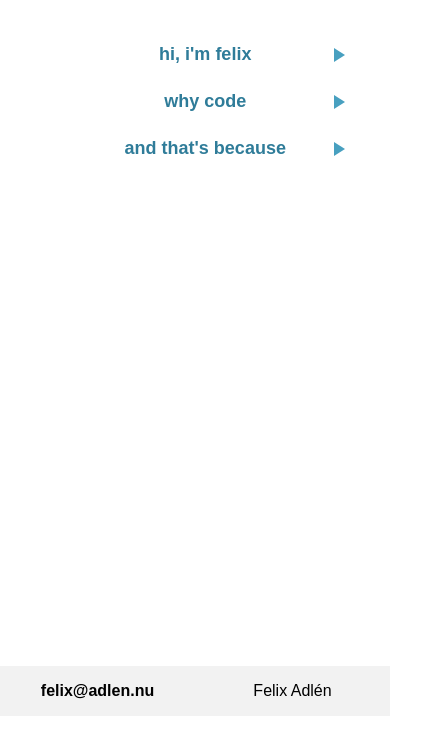
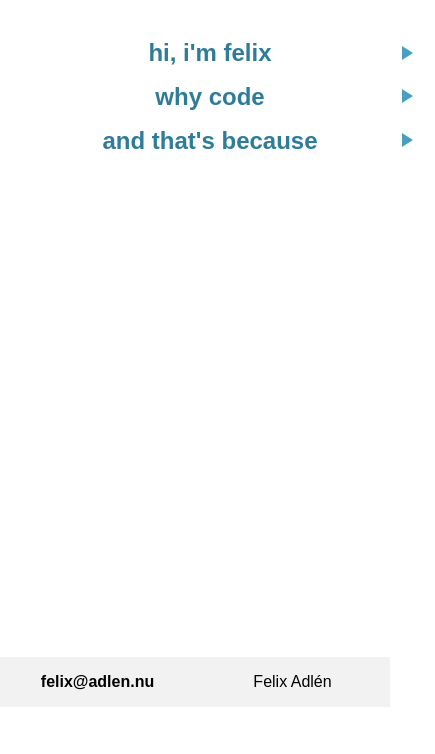
Before and after one commit to feppos0/feppos1, a plain HTML site: page index.html in a window 390 px wide. Shown: the whole page, 435 px wide, since content can reach past the window. Drawn offline with Linux system fonts and the light colour scheme.

Commit message:
Update index.html

```diff
--- a/index.html
+++ b/index.html
@@ -119,42 +119,26 @@
             padding-left: 16%;
             background-color: #ffffff;
         }
+        @media (max-width: 768px) {
 
-
-        /* Media queries for smaller screens */
-        @media only screen and (max-width: 768px) {
-            .accordion {
-                width: 100%; /* set full width */
+            .accordion-header {
+                font-size: 24px;
+                padding-left: calc(5px + 10px);
+                padding-right: calc(20px + 10px);
+                width: 100%;
             }
 
-            .accordion-header {
-                font-size: 38px; /* decrease font size */
+            .accordion-item {
+                width: 100%;
             }
-            .accordion-item {
-                font-size: 20px; /* decrease font size */
-                width: 95%;
-                padding-left: 20px;
+
+            .accordion-arrow {
+                right: 5%;
+                padding-right: 0;
             }
 
             .accordion-content {
-               margin-left
-            }
-
-            .accordion-content {
-                padding: 0px 10px;
-                /* decrease padding */
-            }
-        }
-
-        /* Media queries for even smaller screens */
-        @media only screen and (max-width: 480px) {
-            .accordion-header {
-                font-size:18px; /* decrease font size further */
-                padding: 10px; /* decrease padding further */
-            }
-
-            .accordion-content {
-                padding: 0px 10px; /* decrease padding further */
+                padding-left: 10%;
             }
         }
     </style>
```
